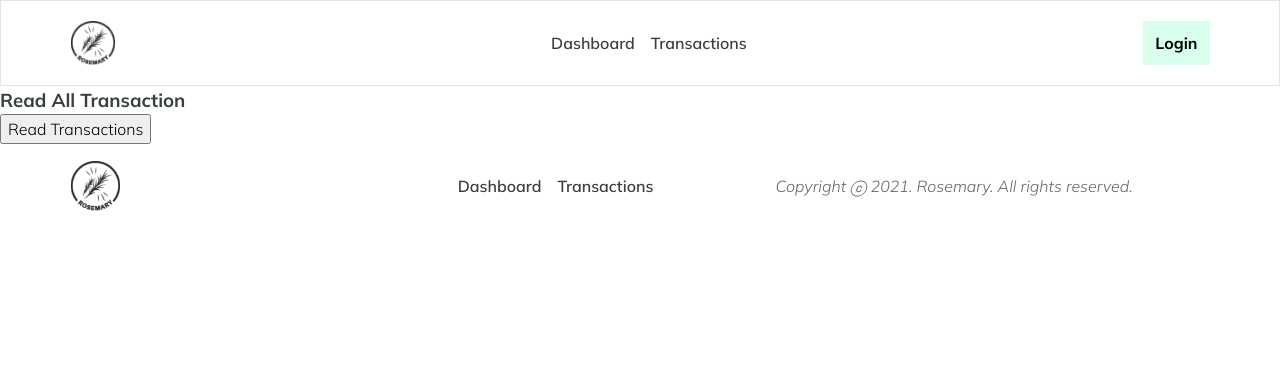
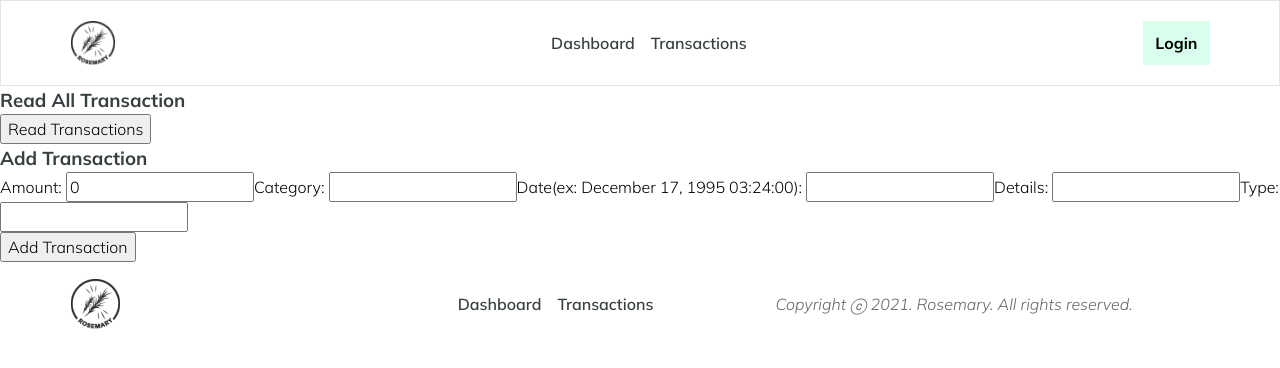
Before and after one commit to markanator/rosemary-personal-finance, a React (Create React App) app: page /test in a window 1280 px wide. Shown: the top 368 px of the page. Built offline with nearby package versions, Linux system fonts and the light colour scheme; no server answers.

Commit message:
Step 2&3

```diff
--- /dev/null
+++ b/src/components/common/fireStore/add-new-transaction.js
@@ -0,0 +1,75 @@
+import { useState } from "react";
+import { db } from "../../../data/firebase";
+
+function AddTransaction() {
+    const [trx_amount, setAmount] = useState(0);
+    const [trx_category, setCategory] = useState("");
+    const [trx_date, setDate] = useState("");
+    const [trx_details, setDetails] = useState("");
+    const [trx_type, setType] = useState("");
+
+    const clickToAdd = async () => {
+        try {
+            const docRef = await db.collection("transactions").add({
+                trx_amount,
+                trx_category,
+                trx_date: new Date("December 17, 1995 03:24"),
+                trx_details,
+                trx_type
+            })
+            console.log(`Successfully added new transaction at ${docRef.id}`);
+        } catch (err) {
+            console.error(err);
+        }
+    };
+
+    return (
+        <div>
+            <h3>Add Transaction</h3>
+            <div>
+                <lable>
+                    Amount:{" "}
+                    <input type="number" value={trx_amount} onChange={(e) => setAmount(e.target.value)}/>
+                </lable>
+                <lable>
+                    Category:{" "}
+                    <input type="text" value={trx_category} onChange={(e) => setCategory(e.target.value)}/>
+                </lable>
+                <lable>
+                    Date(ex: December 17, 1995 03:24:00):{" "}
+                    <input type="text" value={trx_date} onChange={(e) => setDate(e.target.value)}/>
+                </lable>
+                <lable>
+                    Details:{" "}
+                    <input type="text" value={trx_details} onChange={(e) => setDetails(e.target.value)}/>
+                </lable>
+                <lable>
+                    Type:{" "}
+                    <input type="text" value={trx_type} onChange={(e) => setType(e.target.value)}/>
+                </lable>
+            </div>
+            <div>
+                <button onClick={clickToAdd}>Add Transaction</button>
+            </div>
+        </div>
+    );
+}
+
+export default AddTransaction;
+
+// async function addTransaction(transaction) {
+//     try{
+//       const docRef = await db.collection("transactions").add(transaction)
+//       console.log(`Successfully added new transaction at ${docRef.id}`);
+//     } catch(err) {
+//       console.log(err);
+//     }
+//   }
+
+//   addTransaction({
+//     trx_amount: 0,
+//     trx_category: "",
+//     trx_date: firebase.firestore.Timestamp.fromDate(new Date("December 10, 1815")),
+//     trx_details: "",
+//     trx_type: ""
+//   })
--- a/src/index.js
+++ b/src/index.js
@@ -7,7 +7,6 @@ import App from './App';
 import './styles/globalStyles.css';
 import './styles/cssreset.css';
 import './styles/index.scss';
-import { db } from './data/firebase';
 
 ReactDOM.render(
   <Router>
@@ -16,19 +15,19 @@ ReactDOM.render(
   document.getElementById('root')
 );
 
-async function createUser(user) {
-  try{
-    const docRef = await db.collection("users").add(user)
-    console.log(`Successfully added new user at ${docRef.id}`);
-  } catch(err) {
-    console.log(err);
-  }
-}
+// async function addTransaction(transaction) {
+//   try{
+//     const docRef = await db.collection("transactions").add(transaction)
+//     console.log(`Successfully added new transaction at ${docRef.id}`);
+//   } catch(err) {
+//     console.log(err);
+//   }
+// }
 
-createUser({
-  firstName: "Test",
-  lastName: "McTester",
-  isOnline: false,
-  highScore: 0,
-  topics: ["Movies, Books"]
-})
+// addTransaction({
+//   trx_amount: 30,
+//   trx_category: "Entertainment",
+//   trx_date: "um..today?",
+//   trx_details: "Moive ticket!",
+//   trx_type: "Transfer"
+// })
--- a/src/pages/fireStoreTest.js
+++ b/src/pages/fireStoreTest.js
@@ -1,4 +1,5 @@
 import React from 'react';
+import AddTransaction from '../components/common/fireStore/add-new-transaction';
 import GetTransaction from '../components/common/fireStore/get-transactions';
 import Layout from '../components/common/layout/layout';
 
@@ -6,6 +7,7 @@ export default function Test() {
   return (
     <Layout>
       <GetTransaction/>
+      <AddTransaction/>
     </Layout>
   );
 }
```
